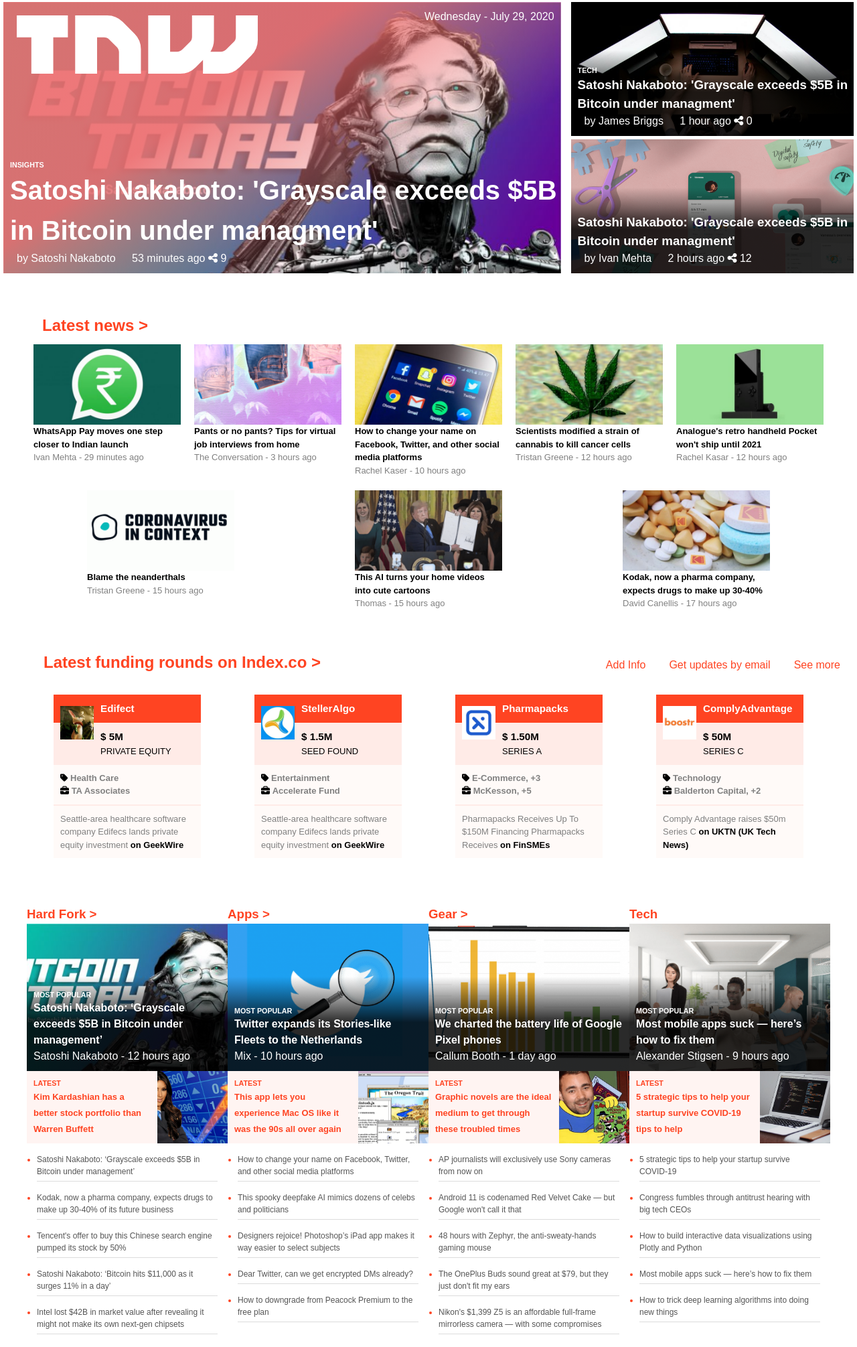
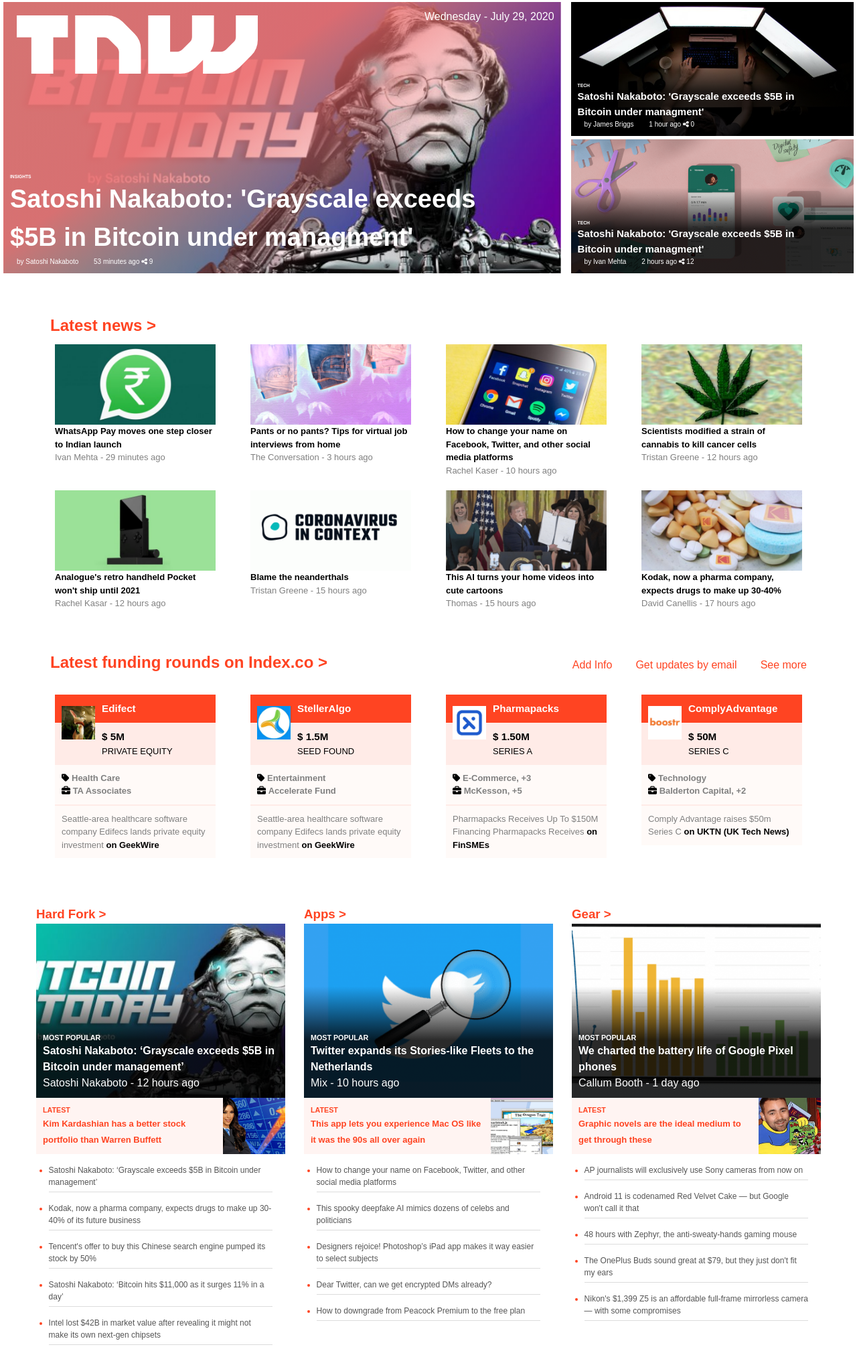
Before and after one commit to DcRonan/responsive-design, a website: page src/index.html in a window 1280 px wide. Shown: the part 67-2078 px from the top of the page at 67% size. Drawn offline with nearby package versions, Linux system fonts and the light colour scheme; files that its build step writes are made by us from their sources.

Commit message:
aligned content, changed sizings, made responsive for diff breakpoints, added to media queries

```diff
--- a/src/css/style.css
+++ b/src/css/style.css
@@ -238,7 +238,8 @@
 .right-box-2 {
   background-size: cover;
   height: 300px;
-  width: 100vw;
+  background-position-x: center;
+  background-position-y: center;
   position: relative;
   padding: 15px;
 }
@@ -286,8 +287,8 @@
   padding: 0 0 10px 10px;
 }
 
-.head-box-text h2 {
-  font-size: 40px;
+.head-box-text h3 {
+  font-size: 20px;
   width: 90%;
 }
 
@@ -414,6 +415,7 @@
 .funding-titles {
   justify-content: space-between;
   flex-direction: column;
+  position: relative;
 }
 
 .fund-left {
@@ -422,7 +424,7 @@
 }
 
 .fund-right {
-  padding-right: 15px;
+  padding-left: 15px;
   font-weight: 600;
   flex-direction: column;
 }
@@ -525,6 +527,8 @@
 .cat-box {
   background-repeat: no-repeat;
   background-size: cover;
+  background-position-x: center;
+  background-position-y: center;
   width: 100%;
   height: 300px;
   padding: 10px;
@@ -539,13 +543,13 @@
 }
 
 .cat-latest-text {
-  width: 65%;
+  width: 75%;
   height: 100%;
   padding: 10px;
 }
 
 .latest-img {
-  width: 35%;
+  width: 25%;
 }
 
 .latest-img img {
@@ -605,7 +609,7 @@
 }
 
 .deals-titles h4 {
-  padding: 10px 20px 0 0;
+  padding: 10px 42px 0 0;
   font-size: 12px;
   font-weight: 300;
 }
@@ -678,6 +682,10 @@
 
 @media screen and (min-width: 768px) {
 
+  .nav-btn {
+    display: none;
+  }
+
   .header-articles {
     flex-direction: row;
   }
@@ -697,6 +705,15 @@
     margin-bottom: 5px;
   }
 
+  .head-box-text h3 {
+    font-size: 15px;
+    width: 90%;
+  }
+
+  .left-box h3 {
+    font-size: 38px;
+  }
+
   nav li {
     display: flex;
   }
@@ -710,10 +727,6 @@
   .head-logo {
     height: 65px;
     width: 90px;
-  }
-
-  .head-box-text {
-    font-size: 100%;
   }
 
   .container {
@@ -732,7 +745,14 @@
   .article-img-deals img {
     object-fit: cover;
     width: 100%;
+  }
+
+  .article-img img {
     height: 120px;
+  }
+
+  .article-img-deals img {
+    height: 180px;
   }
 
   .flex-box-cat {
@@ -740,7 +760,7 @@
   }
 
   .cat-box {
-    height: 350px;
+    height: 270px;
   }
 
   /* .header-articles img,
@@ -766,11 +786,6 @@
   /* .main-head-text {
     font-size: 20px;
   } */
-
-  .main {
-    width: 100px;
-    height: 100px;
-  }
 
   /* .left-box {
     background-image: var(--black-gradient), url(../assets/backgroundpic-1.jpg);
@@ -830,21 +845,23 @@
     padding-left: 0;
   }
 
-  .nav-btn {
-    display: none;
-  }
-
   .main-head-text {
     font-size: 40px;
   }
 
+  .top-articles h2,
+  .fund-left,
+  .deals-titles h2 {
+    padding-left: 35px;
+  }
 
-  /* .flex-box-cat {
-    flex-basis: 300px;
-  } */
+  .container {
+    justify-content: space-evenly;
+  }
 
   .flex-box {
-    flex-basis: 220px;
+    flex-basis: 20%;
+    margin: 10px 10px;
   }
 
   /* .hide-funding {
@@ -856,14 +873,12 @@
   } */
 
   .fund-right {
-    padding: 10px 0 0 17px;
+    padding: 10px 10px 0 17px;
     font-weight: 600;
     flex-direction: row;
     position: absolute;
     right: 0;
-
   }
-
 
   .hide-funding {
     display: flex;
@@ -871,11 +886,11 @@
   }
 
   .flex-box-cat {
-    flex-basis: 300px;
+    flex-basis: 31%;
   }
 
   .cat-box {
-    height: 220px;
+    height: 260px;
   }
 
   .cat-latest-text a {
--- a/src/index.html
+++ b/src/index.html
@@ -176,6 +176,9 @@
         </div>
         <div class="right-box-2">
           <a class="head-box-text" href="#">
+            <h6>
+              TECH
+            </h6>
             <h3>
               Satoshi Nakaboto: 'Grayscale exceeds $5B in Bitcoin under managment'
             </h3>
@@ -656,7 +659,7 @@
                 LATEST
               </h6>
               <a href="#">
-                Graphic novels are the ideal medium to get through these troubled times
+                Graphic novels are the ideal medium to get through these
               </a>
             </div>
             <div class="latest-img">
@@ -784,7 +787,7 @@
                 LATEST
               </h6>
               <a href="#">
-                How an AI graphic designer convinced clients it was graphic designer
+                How an AI graphic designer convinced clients it was graphic
               </a>
             </div>
             <div class="latest-img">
@@ -848,7 +851,7 @@
                 LATEST
               </h6>
               <a href="#">
-                4 ways to improve your latest product’s landing improve your
+                4 ways to improve your latest product’s landing improve
               </a>
             </div>
             <div class="latest-img">
@@ -912,7 +915,7 @@
                 LATEST
               </h6>
               <a href="#">
-                Judge gives New York 45 days to pay benefits to Uber gives New York
+                Judge gives New York 45 days to pay benefits to Uber gives
               </a>
             </div>
             <div class="latest-img">
```
